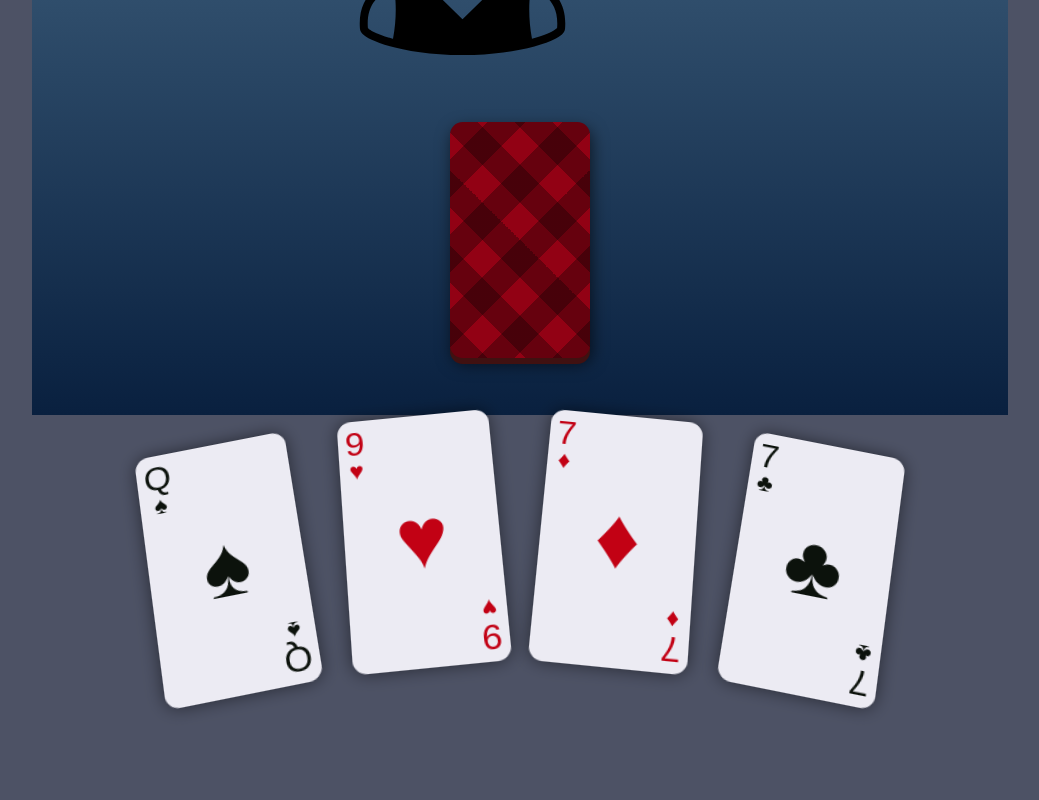
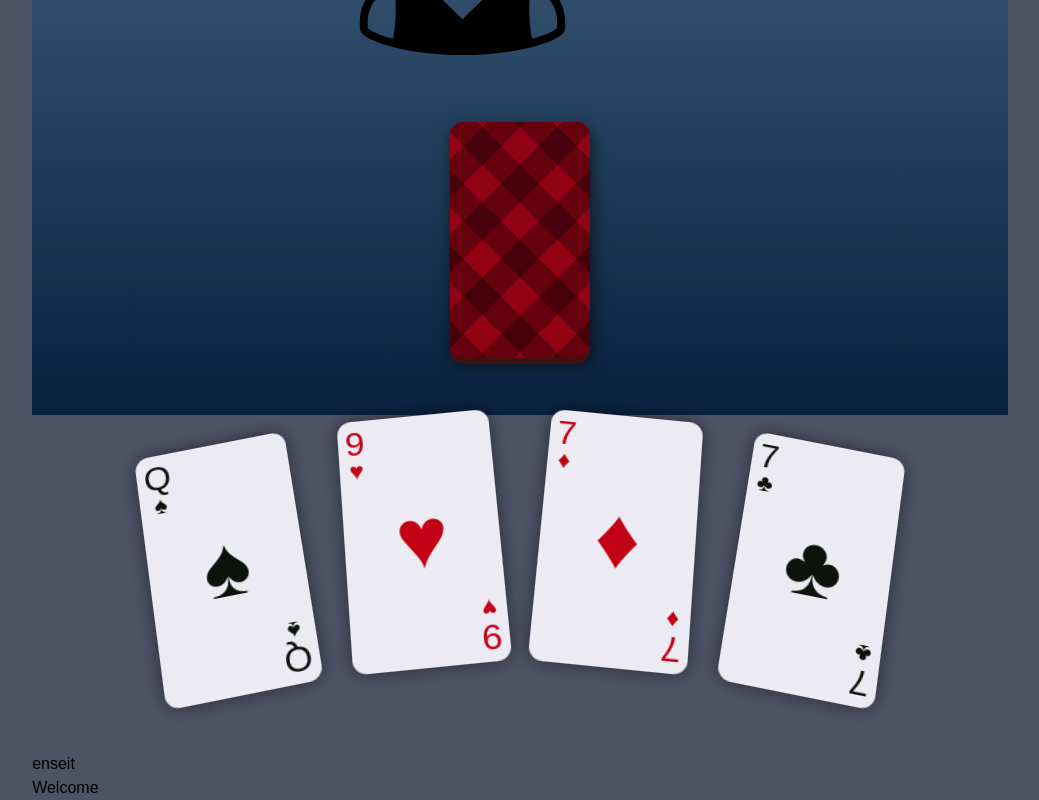
Before and after one commit to indiano881/portfolio-nuxt, a Nuxt app: page / in a window 1280 px wide. Shown: the part 385-1185 px from the top of the page, without its empty margins (120-1159 px from the left). Before the commit the page ends 1137 px from the top, so only its background shows below. Built offline with nearby package versions, Linux system fonts and the light colour scheme.

Commit message:
118n working but MUST CONNECT TO SEPARATE FILE WITH JSON

```diff
--- /dev/null
+++ b/i18n.config.js
@@ -0,0 +1,17 @@
+export default defineI18nConfig(() => ({
+    legacy: false,
+    locale: 'en',
+    messages: {
+      en: {
+        welcome: 'Welcome'
+      },
+      se: {
+        welcome: 'Välkommen'
+      }
+      ,
+      it: {
+        welcome: 'vzvzvzvz'
+      }
+
+    }
+  }))
--- /dev/null
+++ b/locales/en.json
@@ -0,0 +1,3 @@
+{
+    "welcome": "Hello!"
+  }
--- /dev/null
+++ b/locales/it.json
@@ -0,0 +1,3 @@
+{
+    "welcome": "Benvenuti!"
+  }
--- /dev/null
+++ b/locales/se.json
@@ -0,0 +1,3 @@
+{
+    "welcome": "Välkommen!"
+  }
--- a/nuxt.config.ts
+++ b/nuxt.config.ts
@@ -2,7 +2,18 @@
 export default defineNuxtConfig({
   compatibilityDate: "2024-11-01",
   devtools: { enabled: true },
-  modules: ["@nuxt/fonts"],
+  modules: ["@nuxt/fonts", '@nuxtjs/i18n'],
+  i18n: {
+    vueI18n: './i18n.config.js',
+    locales: [
+      { code: 'en', name: 'en' },
+      { code: 'se', name: 'se' },
+      { code: 'it', name: 'it' },
+    ],
+    defaultLocale: 'en',
+
+
+  },
   css: ["~/assets/css/main.css"],
   app: {
     pageTransition: { name: "page", mode: "out-in" },
--- a/package.json
+++ b/package.json
@@ -12,6 +12,7 @@
   },
   "dependencies": {
     "@nuxt/fonts": "^0.10.3",
+    "@nuxtjs/i18n": "^9.2.0",
     "nuxt": "^3.15.4",
     "vue": "latest",
     "vue-router": "latest"
--- a/pages/index.vue
+++ b/pages/index.vue
@@ -94,9 +94,18 @@
     <div>
       <CardShuffled />
     </div>
+    <div>
+    <div>
+      <button @click="setLocale('en')">en</button>
+      <button @click="setLocale('se')">se</button>
+      <button @click="setLocale('it')">it</button>
+      <p>{{ $t('welcome') }}</p>
+    </div>
+  </div>
   </div>
 </template>
 <script setup>
+const { setLocale } = useI18n()
 import CardShuffled from "~/components/CardShuffled.vue";
 const isAngry= ref(false);
 const eyeOffsetX = ref(0);
```
Also changed, not shown: 1 other file (tests, documents, lock files or other folders).
